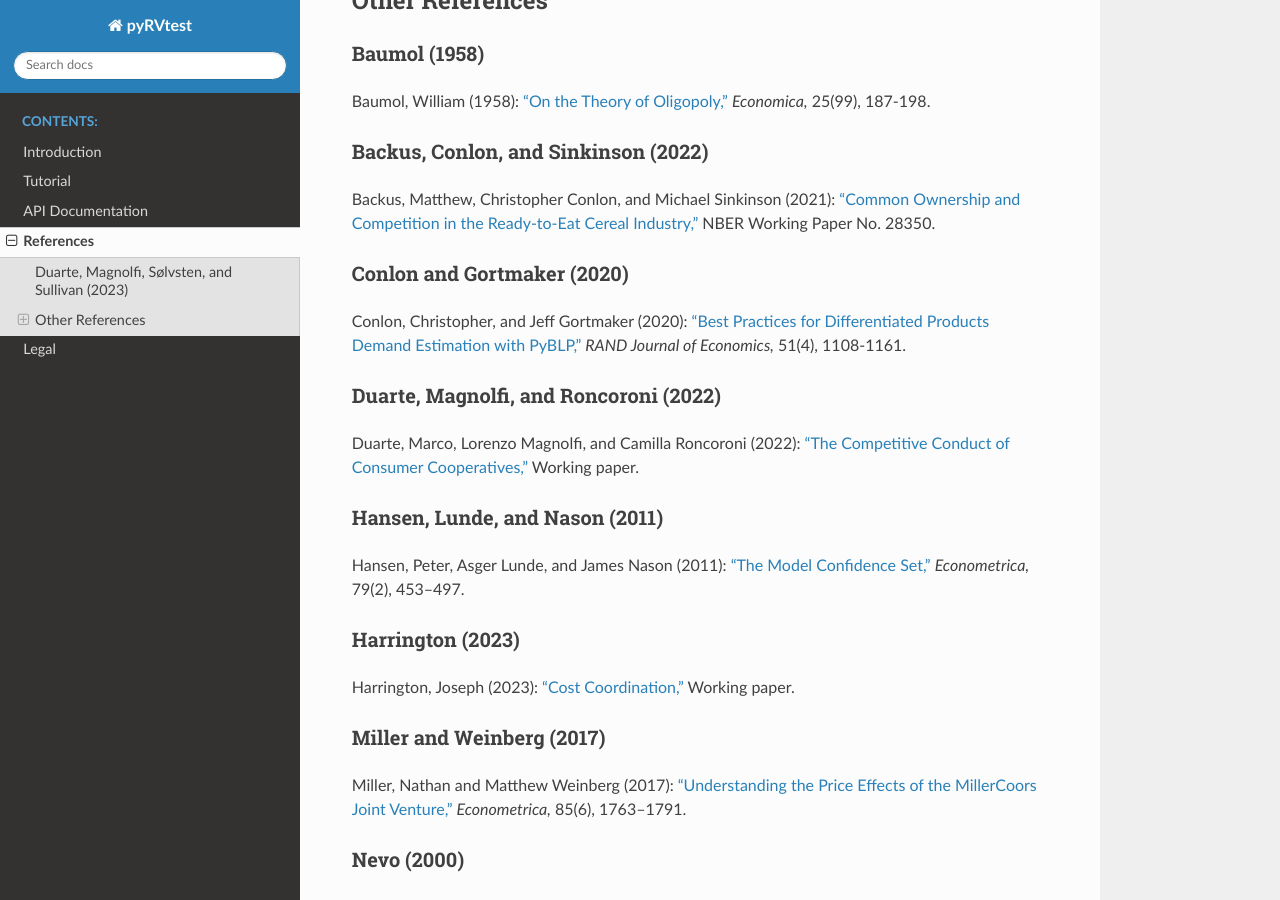
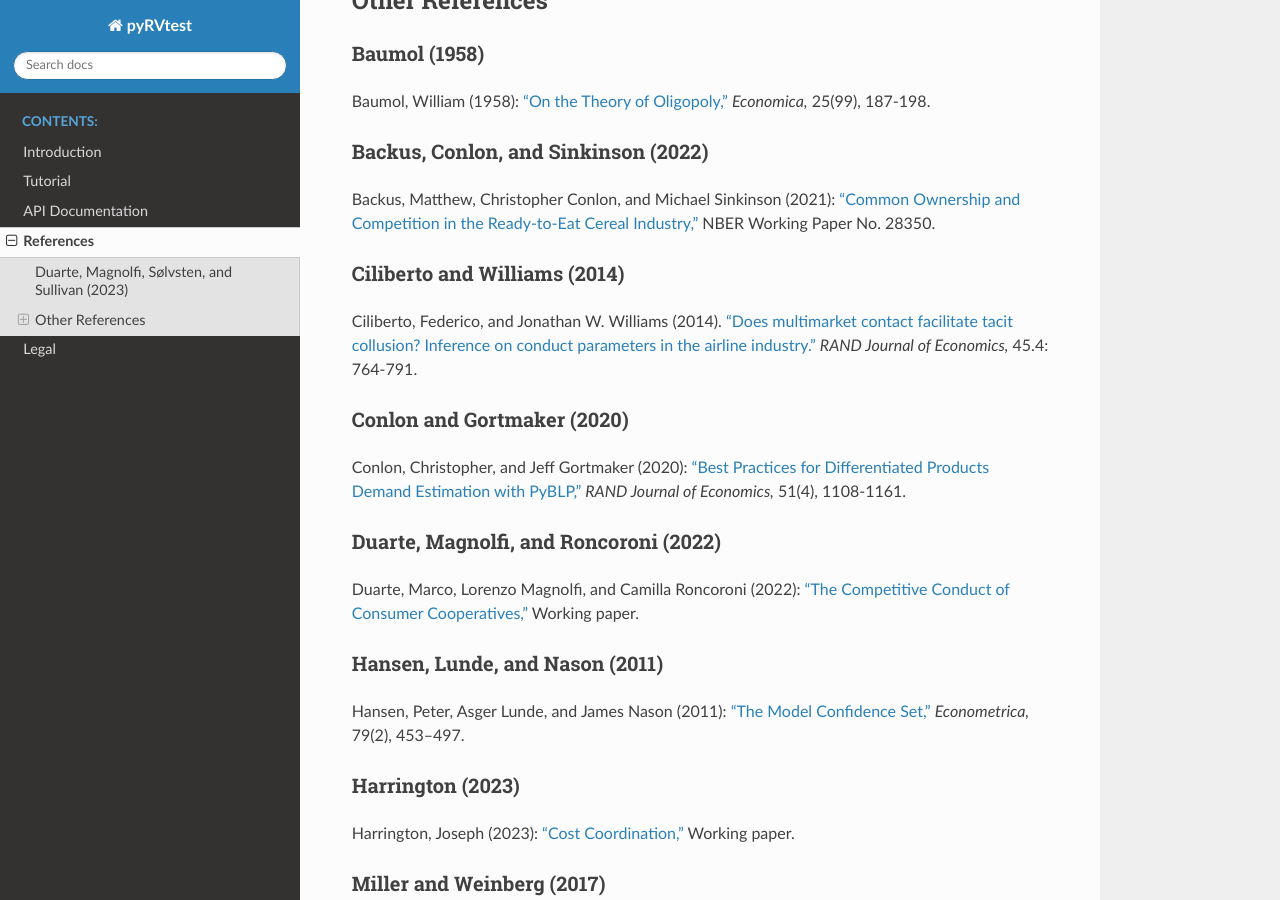
Before and after one commit to anyatarascina/pyRVtest, a Sphinx documentation site: the page built from docs/references.rst, in a window 1280 px wide and 900 px high, scrolled down 376 px. Built offline with Sphinx 7.4.7 and the Read the Docs theme 2.0.0, drawn with Linux system fonts in a browser that asks for light colours.

Commit message:
DOC: add reference to ciliberto and williams

```diff
--- a/docs/references.rst
+++ b/docs/references.rst
@@ -18,6 +18,10 @@ Baumol, William (1958): `"On the Theory of Oligopoly," <https://www.jstor.org/st
 Backus, Conlon, and Sinkinson (2022)
 ~~~~~~~~~~~~~~~~~~~~~~~~~~~~~~~~~~~~
 Backus, Matthew, Christopher Conlon, and Michael Sinkinson (2021): `"Common Ownership and Competition in the Ready-to-Eat Cereal Industry," <https://www.nber.org/papers/w28350>`_ NBER Working Paper No. 28350.
+
+Ciliberto and Williams (2014)
+~~~~~~~~~~~~~~~~~~~~~~~~~~~~~
+Ciliberto, Federico, and Jonathan W. Williams (2014). `"Does multimarket contact facilitate tacit collusion? Inference on conduct parameters in the airline industry." <https://onlinelibrary.wiley.com/doi/full/10.1111/1756-2171.12070>`_ *RAND Journal of Economics,* 45.4: 764-791.
 
 Conlon and Gortmaker (2020)
 ~~~~~~~~~~~~~~~~~~~~~~~~~~~
```
